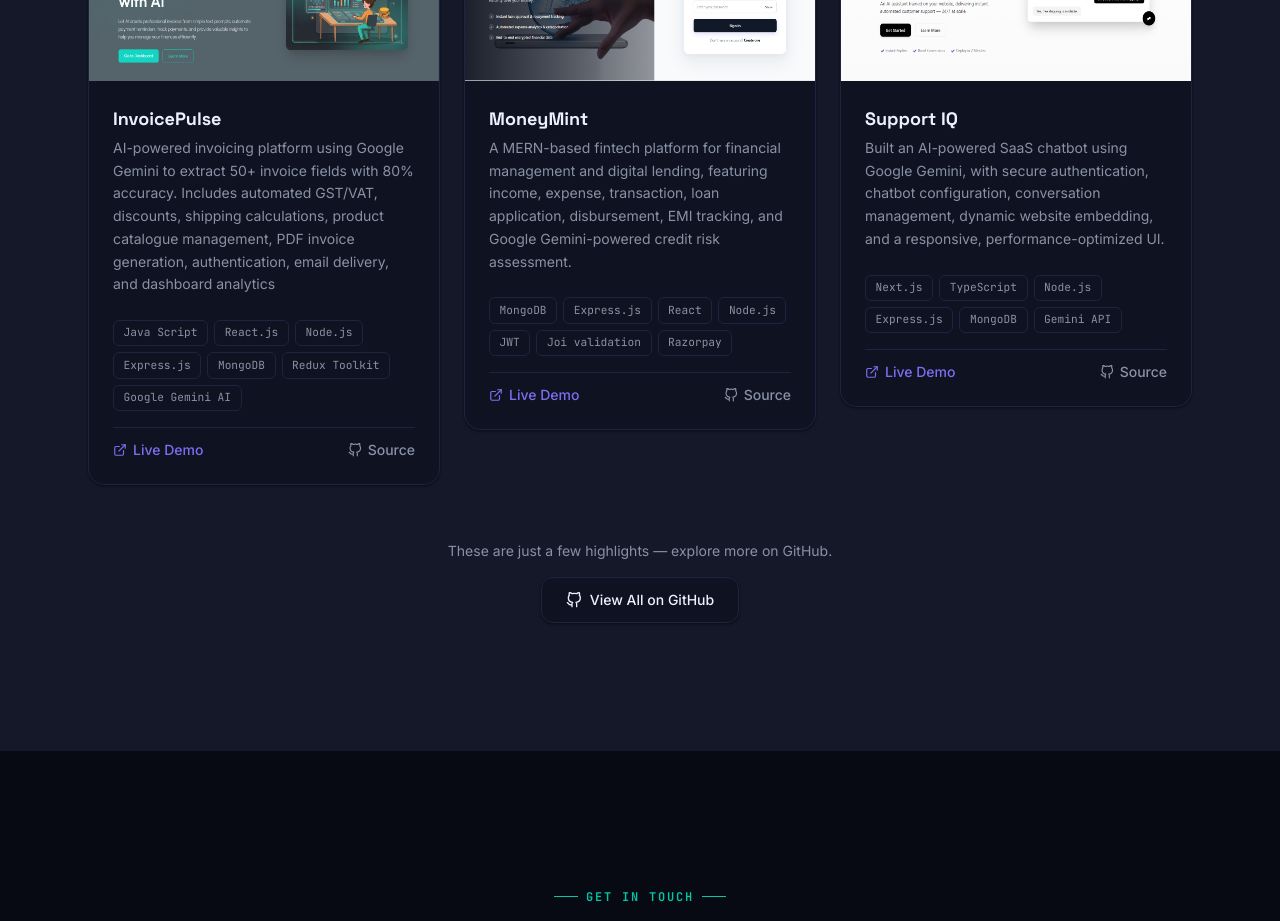
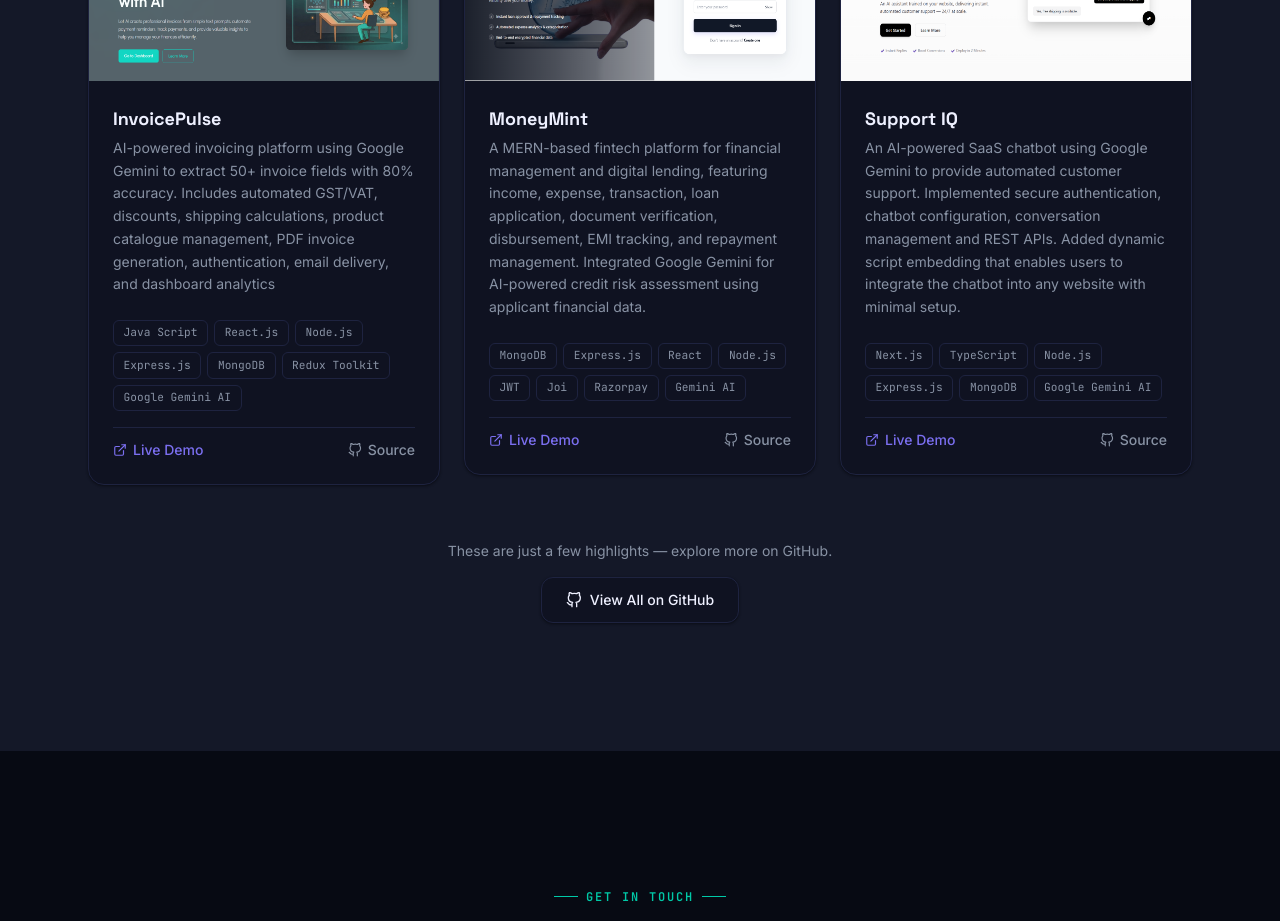
Before and after one commit to gautamsiddharth09/my_modern_portfolio, a Next.js app: page / in a window 1280 px wide. Shown: the part 4540-5461 px from the top of the page. Built offline with nearby package versions, Linux system fonts and the light colour scheme.

Commit message:
added project

```diff
--- a/data/portfolio.ts
+++ b/data/portfolio.ts
@@ -155,8 +155,8 @@
 		title: "MoneyMint",
 		description: "Fintech Platform",
 		longDescription:
-			"A MERN-based fintech platform for financial management and digital lending, featuring income, expense, transaction, loan application, disbursement, EMI tracking, and Google Gemini-powered credit risk assessment.",
-		techStack: ["MongoDB", "Express.js", "React", "Node.js", "JWT",  "Joi validation", "Razorpay",],
+			"A MERN-based fintech platform for financial management and digital lending, featuring income, expense, transaction, loan application, document verification, disbursement, EMI tracking, and repayment management. Integrated Google Gemini for AI-powered credit risk assessment using applicant financial data.",
+		techStack: ["MongoDB", "Express.js", "React", "Node.js", "JWT",  "Joi", "Razorpay","Gemini AI"],
 		liveUrl: "https://money-mint-frontend.vercel.app",
 		codeUrl: "https://github.com/gautamsiddharth09/MoneyMint_Backend.git",
 		image: "/assets/projects/money-mint.png",
@@ -168,8 +168,8 @@
 		title: "Support IQ",
 		description: " AI-Powered SaaS Customer Support Tool",
 		longDescription:
-			"Built an AI-powered SaaS chatbot using Google Gemini, with secure authentication, chatbot configuration, conversation management, dynamic website embedding, and a responsive, performance-optimized UI.",
-		techStack: [ "Next.js", "TypeScript" , "Node.js" , "Express.js" , "MongoDB" , "Gemini API"],
+			"An AI-powered SaaS chatbot using Google Gemini to provide automated customer support. Implemented secure authentication, chatbot configuration, conversation management and REST APIs. Added dynamic script embedding that enables users to integrate the chatbot into any website with minimal setup.",
+		techStack: [ "Next.js", "TypeScript" , "Node.js" , "Express.js" , "MongoDB" , "Google Gemini AI",],
 		liveUrl: "https://support-iq-five.vercel.app",
 		codeUrl: "https://github.com/gautamsiddharth09/Support_IQ.git",
 		image: "/assets/projects/support-iq.png",
```
